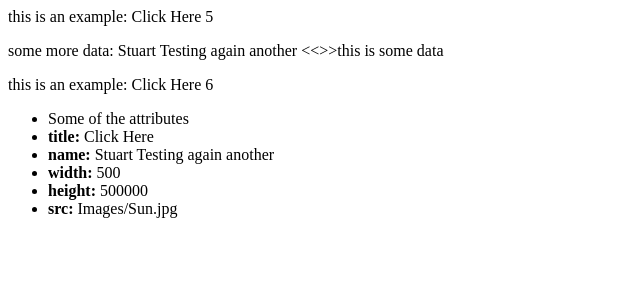
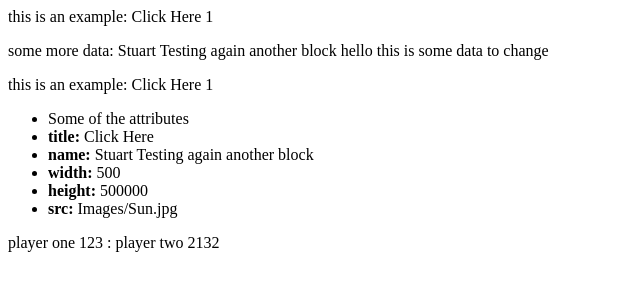
Before and after one commit to thelazycamel/backbone_training, a plain HTML site: page index.html in a window 1280 px wide. Shown: the whole page, without its empty margins (0-640 px from the left). Drawn offline with Linux system fonts and the light colour scheme.

Commit message:
update to backbone test app

```diff
--- a/application.js
+++ b/application.js
@@ -3,44 +3,46 @@ var mydata = {};
 
 var counter = 1;
 
-loadTheData = function(){
+//backbone Model (we can set bind events to the attribute changes to run specific functions)
+var Model = Backbone.Model.extend({
+  initialize: function(){
+     this.bind("change", function(){changeData()});
+     this.bind("change:scores", function(){changeScores()});
+   }
+});
+var mymodel = new Model();
 
-  $.getJSON('random.json', function(data){
-
-
-   //backbone model (not much going on here, but we can add or append to the model using set)
-
-   var Model = Backbone.Model.extend();
-   var mymodel = new Model(data);
-
-   //backbone views (more of a MVC controller really...)
-
+// Backbone Views
 // 1st view includes a click event
-   var View = Backbone.View.extend({
+var view = Backbone.View.extend({
   tagName : "span",
   events: {
         'click .name': 'handleClick'
   },
-
   render: function() {
-      console.log(this.model);
-      $(this.el).html(
-        _.template('<p class="name">this is an example: ' + this.model.get('title') + ' ' + counter + '</p>'), this.model.toJSON());
+    $(this.el).html(_.template('<p class="name">this is an example: ' + this.model.get('title') + ' ' + counter + '</p>'), this.model.toJSON());
     return this; // always good pratice to return this.
   },
-
   //simple handler
   handleClick: function(){
     alert('ouch!!! that hurt');
   }
 });
 
+var scoreboard = Backbone.View.extend({
+  tagName : "p",
+  render: function(){
+    var scores = this.model.get('scores');
+    $(this.el).html(_.template('player one ' + scores.player1 + ' : player two ' + scores.player2));
+    return this;
+  }
+});
+
 var anotherView = Backbone.View.extend({
   tagName : "p",
   render: function(){
-        $(this.el).html(
-          _.template('some more data: ' + this.model.get('name') + ' ' + this.model.get('data')));
-          return this
+    $(this.el).html(_.template('some more data: ' + this.model.get('name') + ' ' + this.model.get('data')));
+    return this;
   }
 });
 
@@ -48,12 +50,10 @@ loadTheData = function(){
 var list = Backbone.View.extend({
   tagName : "ul",
   render: function(){
-         $(this.el).html(
-           _.template(make_a_ul(this.model)));
-           return this
+  $(this.el).html(_.template(make_a_ul(this.model)));
+  return this;
   }
 });
-
 
  // just a function to build some html
 make_a_ul = function(model) {
@@ -63,31 +63,41 @@ loadTheData = function(){
   string += "<li><strong>width:</strong> " + model.get('width') + "</li>";
   string += "<li><strong>height:</strong> " + model.get('height') + "</li>";
   string += "<li><strong>src:</strong> " + model.get('src') + "</li>";
-
   return string;
  };
 
 
 // this is where it matches the view to the model, note each object is a new instance of a view
-    var myview = new View({model: mymodel});
+var myview = new view({model: mymodel});
 var myotherview = new anotherView({model: mymodel});
-    var mydifview = new View({model: mymodel});
+var mydifview = new view({model: mymodel});
 var mylist = new list({model: mymodel});
+var myscoreboard = new scoreboard({model: mymodel});
 
-    // and now attaching our 'view' object to the dom
+// and now attaching our 'view' object to the dom (only if there is a difference)
+changeData = function(){
   $("#mydata").html(myview.render().el);
-    counter ++;
   $("#moredata").html(myotherview.render().el);
   $("#sameas").html(mydifview.render().el);
-    counter ++;
   $("#list").html(mylist.render().el);
+}
 
-    console.log(myview);
-    var reload = setTimeout("loadTheData()", 2000);
-   }); // end of getJSON function
+changeScores = function(){
+  $("#scoreboard").html(myscoreboard.render().el);
+}
 
+
+
+loadTheData = function(){
+  $.getJSON('random.json', function(data){
+    //update our model with the new data
+    mymodel.set(data);
+   });
+   var reload = setTimeout("loadTheData()", 1000);
 };
+
 
 $(document).ready(function(){
   loadTheData();
+
 });
--- a/index.html
+++ b/index.html
@@ -11,5 +11,6 @@
     <div id="moredata"></div>
     <div id="sameas"></div>
     <div id="list"></div>
+    <div id="scoreboard"></div>
   </body>
 </html>
--- a/random.json
+++ b/random.json
@@ -1,17 +1,18 @@
 {
     "title": "Click Here",
-    "name": "Stuart Testing again another",
+    "name": "Stuart Testing again another block",
     "width": 500,
     "height": 500000,
     "src": "Images/Sun.jpg",
     "hOffset": 250,
     "vOffset": 250,
     "alignment": "center",
-    "data": "<<>>this is some data",
+    "data": "hello this is some data to change",
     "size": 36,
     "style": "bold",
     "hOffset": 250,
     "vOffset": 100,
     "alignment": "center",
-    "onMouseUp": "sun1.opacity = (sun1.opacity / 100) * 90;"
+    "onMouseUp": "sun1.opacity = (sun1.opacity / 100) * 90;",
+    "scores": {"player1": 123, "player2": 2132}
 }
```
Lines whose indentation alone changed are shown as unchanged.
